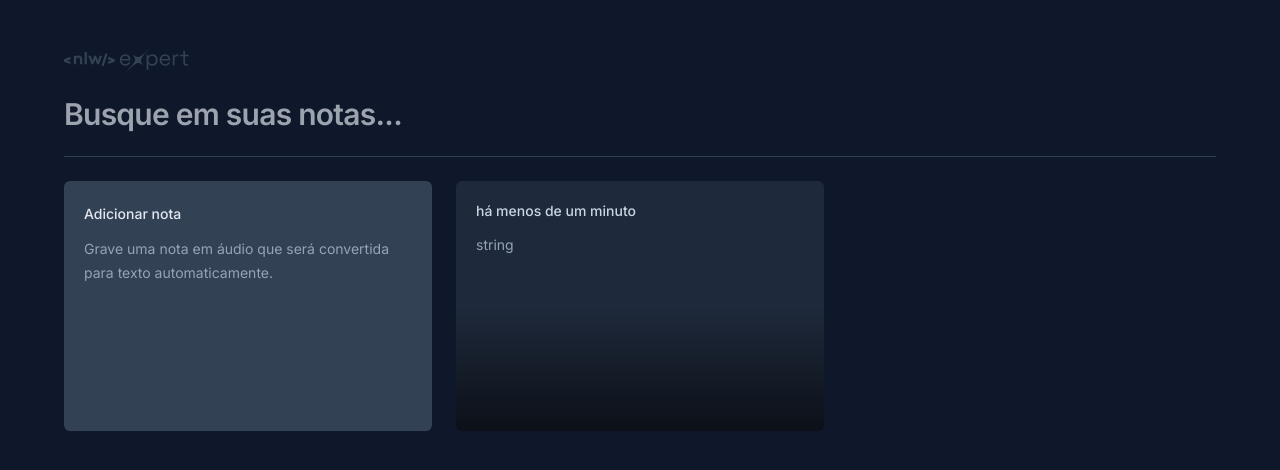
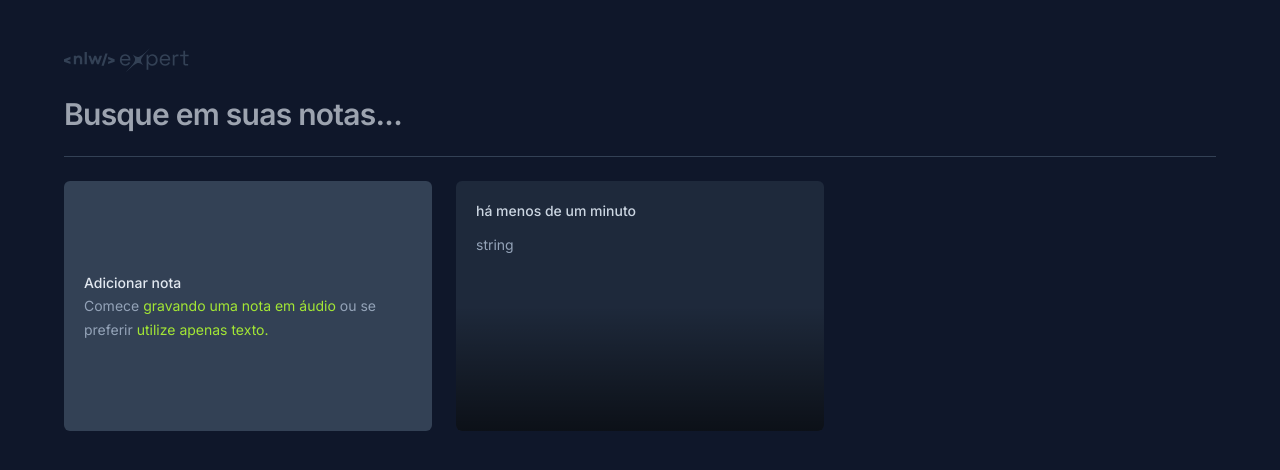
Before and after one commit to Alan-MN/nlw-reactjs, a React (Vite) app in the folder notes-React/: page / in a window 1280 px wide. Shown: the top 470 px of the page. Built offline with nearby package versions, Linux system fonts and the light colour scheme.

Commit message:
Feat: added modes to New Note Card

```diff
--- a/notes-React/src/components/new_note_card.tsx
+++ b/notes-React/src/components/new_note_card.tsx
@@ -1,14 +1,49 @@
-export function NewNote(){
-    return(
-        <div className='rounded-md bg-slate-700 p-5 space-y-3'>
+import * as Dialog from '@radix-ui/react-dialog'
+import { X } from 'lucide-react'
+
+export function NewNote() {
+    return (
+        <Dialog.Root>
+            <Dialog.Trigger className=' rounded-md overflow-hidden  text-left flex-col   bg-slate-700 p-5 gap-y-3  hover:ring-2 hover:ring-slate-600 focus-visible:ring-2 focus-visible:ring-lime-400 outline-none relative'>
 
                 <span className='text-slate-200 text-sm font-medium'>
                     Adicionar nota
                 </span>
                 <p className='text-slate-400 text-sm leading-6'>
-            Grave uma nota em áudio que será convertida para texto automaticamente.
+                Comece  <span className='text-lime-400'>gravando uma nota em áudio</span> ou se preferir <span className='text-lime-400'>utilize apenas texto.</span>
                 </p>
 
+            </Dialog.Trigger>
+
+            <Dialog.Portal>
+                <Dialog.Overlay className=' inset-0 fixed bg-black/60' />
+
+                <Dialog.Content className=' fixed overflow-hidden left-1/2 top-1/2 -translate-x-1/2 -translate-y-1/2 max-w-[640px] w-full h-[60vh] bg-slate-700 rounded-md flex flex-col outline-none '>
+
+                    <Dialog.Close className=' absolute right-0 top-0 p-1.5 bg-slate-800 text-slate-500 hover:text-slate-100'>
+
+                        <X className='size-5' />
+
+                    </Dialog.Close>
+                    <div className='flex flex-1 flex-col gap-3 p-5'>
+                        <span className='text-slate-300 text-sm font-medium'>
+                            Adicionar nota
+                        </span>
+                        <p className='text-slate-400 text-sm leading-6'>
+                        Comece  <button className='text-lime-400 hover:underline'>gravando uma nota em áudio</button> ou se preferir <button className='text-lime-400 hover:underline'>utilize apenas texto</button>.
+                        </p>
                     </div>
+
+                    <button
+                        type='button'
+                        className='w-full bg-lime-400 py-4 text-center text-sm text-lime-950 outline-none font-medium hover:underline hover:bg-lime-500'
+                    >
+                        Salvar Nota
+                    </button>
+
+                </Dialog.Content>
+
+            </Dialog.Portal>
+        </Dialog.Root>
     )
 }
```
Lines whose indentation alone changed are shown as unchanged.
